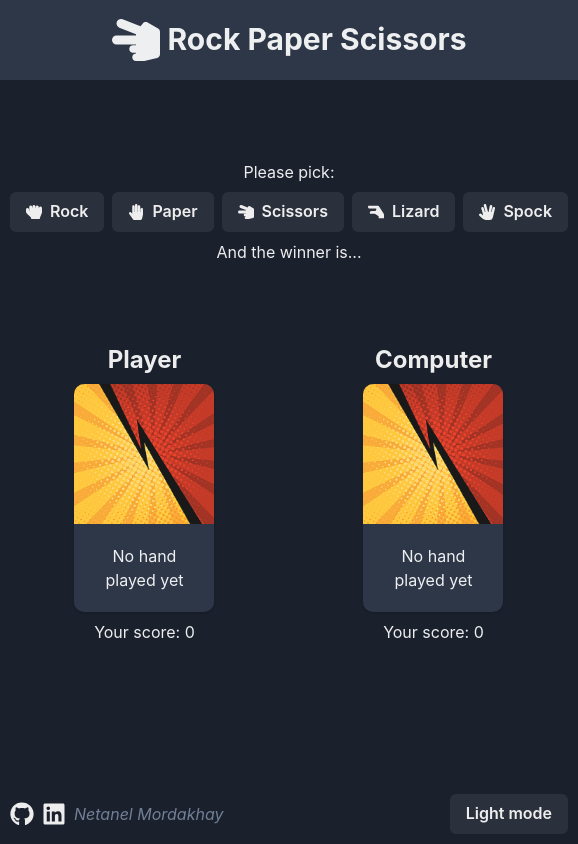
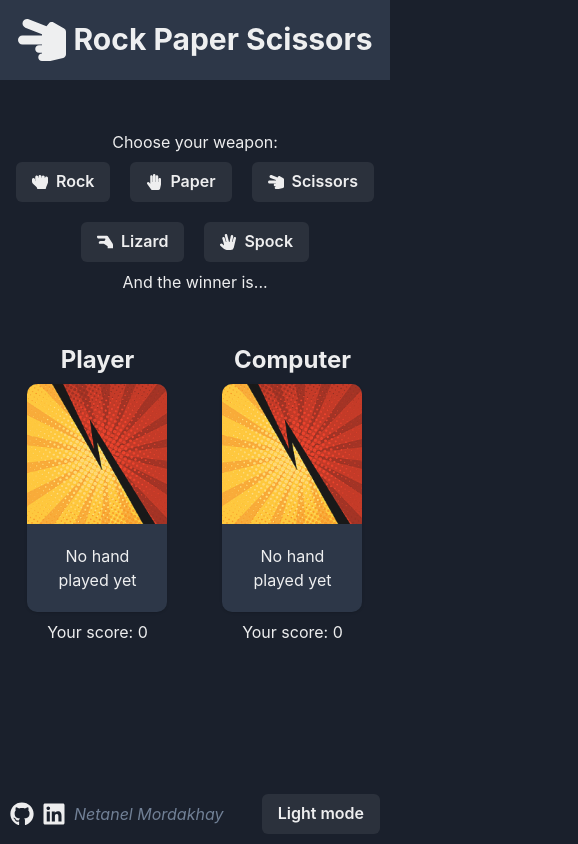
Before and after one commit to Netanel-Mordakhay/Rock-Paper-Scissors-Lizard-Spock, a React (Vite) app: page / in a window 390 px wide. Shown: the whole page, 578 px wide, since content can reach past the window. Built offline with nearby package versions, Linux system fonts and the light colour scheme.

Commit message:
OptionButtons responsive fix

```diff
--- a/src/components/OptionButton.tsx
+++ b/src/components/OptionButton.tsx
@@ -1,4 +1,4 @@
-import { Button, Text, Stack, HStack } from "@chakra-ui/react";
+import { Button, Text, Stack, HStack, Flex } from "@chakra-ui/react";
 import {
   FaHandRock,
   FaHandPaper,
@@ -24,8 +24,8 @@ const OptionButton = ({ onSelectChoice, currentWinner }: Props) => {
 
   return (
     <Stack>
-      <Text>Please pick:</Text>
-      <HStack>
+      <Text>Choose your weapon:</Text>
+      <Flex wrap="wrap" gap={5} justifyContent="center">
         <Button
           leftIcon={<FaHandRock />}
           onClick={() => onSelectChoice("Rock")}
@@ -56,7 +56,7 @@ const OptionButton = ({ onSelectChoice, currentWinner }: Props) => {
         >
           Spock
         </Button>
-      </HStack>
+      </Flex>
       <Text>And the winner is... {winnerString}</Text>
     </Stack>
   );
```
